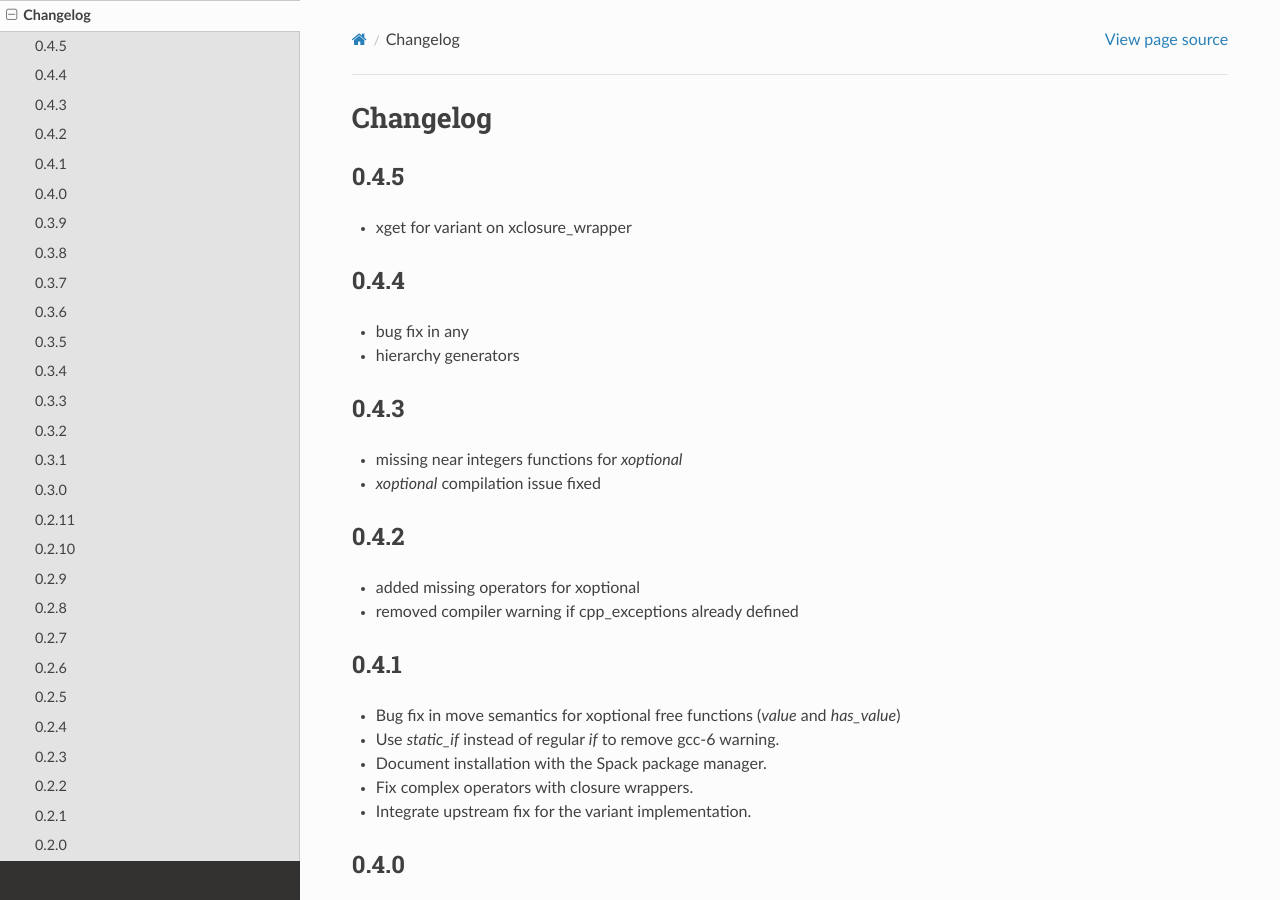
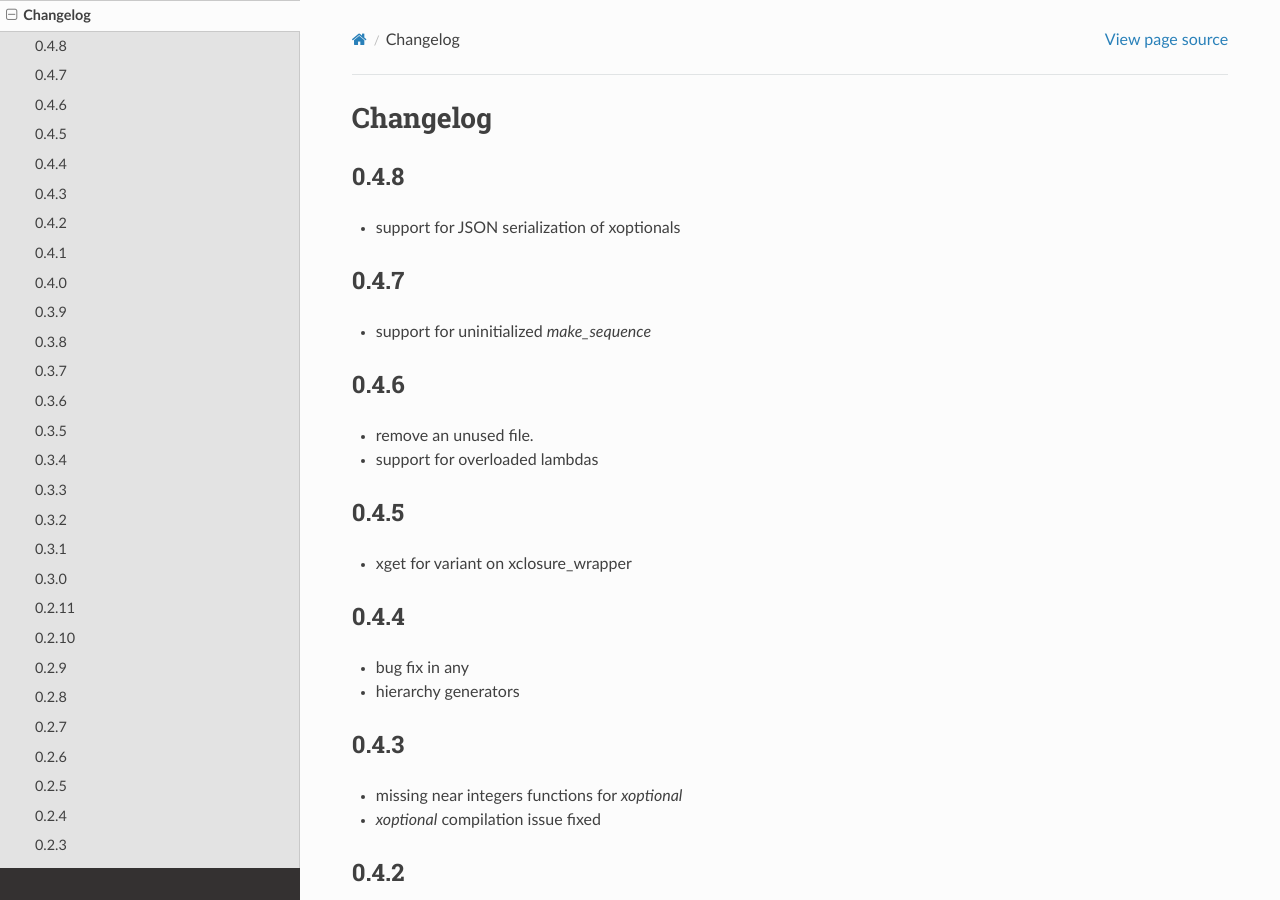
Before and after one commit to xtensor-stack/xtl, a Sphinx documentation site: the page built from docs/source/changelog.rst, in a window 1280 px wide and 900 px high. Built offline with Sphinx 7.4.7 and the Read the Docs theme 2.0.0, drawn with Linux system fonts in a browser that asks for light colours.

Commit message:
Release 0.4.8

```diff
--- a/docs/source/changelog.rst
+++ b/docs/source/changelog.rst
@@ -6,6 +6,22 @@
 
 Changelog
 =========
+
+0.4.8
+-----
+
+- support for JSON serialization of xoptionals
+
+0.4.7
+-----
+
+- support for uninitialized `make_sequence`
+
+0.4.6
+-----
+
+- remove an unused file.
+- support for overloaded lambdas
 
 0.4.5
 -----
```
Also changed, not shown: 1 other file.
